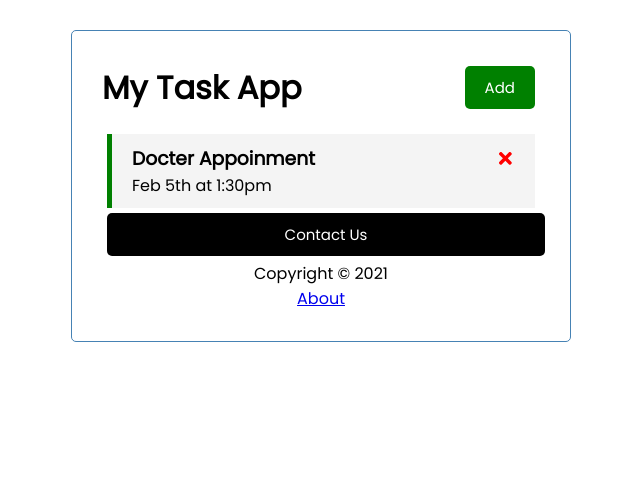
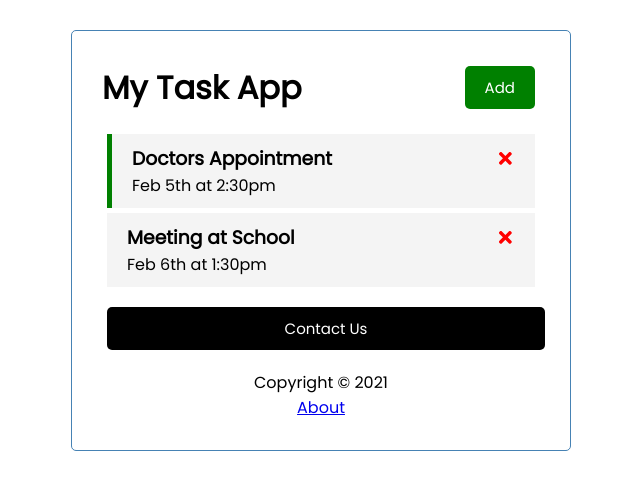
Before and after one commit to nisHcodeX/My-Task-App, a React (Create React App) app: page / in a window 1280 px wide. Shown: the top 490 px of the page, without its empty margins (319-959 px from the left). Built offline with nearby package versions, Linux system fonts and the light colour scheme; data requests are answered from the project's data file.

Commit message:
Change routing method of ContactUsForm

```diff
--- a/db.json
+++ b/db.json
@@ -1,10 +1,16 @@
 {
   "tasks": [
     {
-      "text": "Docter Appoinment",
-      "day": "Feb 5th at 1:30pm",
-      "reminder": true,
-      "id": 4
+      "id": 1,
+      "text": "Doctors Appointment",
+      "day": "Feb 5th at 2:30pm",
+      "reminder": true
+    },
+    {
+      "id": 2,
+      "text": "Meeting at School",
+      "day": "Feb 6th at 1:30pm",
+      "reminder": false
     }
   ]
 }
--- a/src/App.js
+++ b/src/App.js
@@ -4,8 +4,9 @@ import About from './components/About'
 import Tasks from './components/Tasks'
 import AddTask from './components/AddTask'
 import ContactUs from './components/ContactUs'
-import {useState, useEffect} from 'react'
-import {BrowserRouter as Router, Route, useLocation} from 'react-router-dom'
+import ContactUsForm from './components/ContactUsForm'
+import { useState, useEffect } from 'react'
+import { BrowserRouter as Router, Route } from 'react-router-dom'
 
 
 
@@ -13,69 +14,74 @@ function App() {
   //
 
   // toggle Button
- const [showAddTask,setShowAddTask] = useState (false)
+  const [showAddTask, setShowAddTask] = useState(false)
+  const [tasks, setTasks] = useState([])
 
- const [tasks,setTasks] = useState([])
-      useEffect(()=>{
+  useEffect(() => {
     const getTasks = async () => {
-        const tasksFromServer= await fetchTasks()
+      const tasksFromServer = await fetchTasks()
       setTasks(tasksFromServer)
     }
     getTasks()
-      },[])
+  }, [])
   // Fetch Tasks
-  const fetchTasks= async ()=>{
+  const fetchTasks = async () => {
     const res = await fetch(`http://localhost:5000/tasks/`)
     const data = await res.json()
     return data
   }
   // Fetch Task
 
-      const fetchTask= async (id)=>{
-      const res = await fetch(`http://localhost:5000/tasks${id}`)
+  const fetchTask = async (id) => {
+    const res = await fetch(`http://localhost:5000/tasks/${id}`)
+    console.log(res, 'this is res')
     const data = await res.json()
 
     return data
   }
   // Add Task
-   const addTask =async (task) =>{
-    const res = await fetch('http://localhost:5000/tasks',{
-      method : 'POST',
-      headers : {
-        'Content-type':'application/json'
+  const addTask = async (task) => {
+    const res = await fetch('http://localhost:5000/tasks', {
+      method: 'POST',
+      headers: {
+        'Content-type': 'application/json'
       },
-      body : JSON.stringify(task)
+      body: JSON.stringify(task)
     })
 
     const data = await res.json()
-    setTasks([...tasks, data]) }
+
+    setTasks([...tasks, data])
+  }
   // Delete Event
-    const deleteTask =async (id) =>{
-     await fetch(`http://localhost:5000/tasks/${id}`,{
-      method : 'DELETE'
+  const deleteTask = async (id) => {
+    const res = await fetch(`http://localhost:5000/tasks/${id}`, {
+      method: 'DELETE'
     })
+    // control response status
+    res.status === 200 ?
       setTasks(
-          tasks.filter(tasks =>tasks.id !== id)
-        )}
+        tasks.filter(tasks => tasks.id !== id)
+      ) : alert('Error Deleting the task')
+  }
   // Toggle Event
-    const toggleTask =async (id) =>{
+  const toggleTask = async (id) => {
     const taskToToggle = await fetchTask(id)
-        const updTask ={...taskToToggle,
-          reminder : !taskToToggle.reminder}
+    console.log(taskToToggle)
+    const updTask = { ...taskToToggle, reminder: !taskToToggle.reminder }
 
-      const res = await fetch(`http://localhost:5000/tasks/${id}`,{
-          method : 'PUT',
-          headers:{
-            'Content-type':'application/json'
+    const res = await fetch(`http://localhost:5000/tasks/${id}`, {
+      method: 'PUT',
+      headers: {
+        'Content-type': 'application/json'
       },
-          body : JSON.stringify(updTask)
+      body: JSON.stringify(updTask)
     })
     const data = await res.json()
 
     setTasks(
-        tasks.map((task)=> task.id === id ?
-        {...task, reminder:
-           data.reminder}
+      tasks.map((task) => task.id === id ?
+        { ...task, reminder: data.reminder }
         : task
       )
     )
@@ -85,25 +91,25 @@ function App() {
     <Router>
       <div className="container">
         <Header
-    onAdd={()=>setShowAddTask(!showAddTask)}
-    showAddTask = {showAddTask}
+          onAdd={() => setShowAddTask(!showAddTask)}
+          showAdd={showAddTask}
         />
-     <Route path='/' exact render={(props)=>(
+        <Route path='/' exact render={(props) => (
           <>
-            {showAddTask &&  <AddTask
-            onAdd={addTask}
-            />}
-            {tasks.length >0 ?
-                ( <Tasks tasks={tasks}
+            {showAddTask && <AddTask onAdd={addTask} />}
+
+            {tasks.length > 0 ?
+              (<Tasks tasks={tasks}
                 onDelete={deleteTask}
                 onToggle={toggleTask}
-                    />):
+              />) :
               ('No Task to Preview')}
           </>
         )} />
-        <ContactUs/>
-        <Route path='/About' component={About}/>
-        <Footer className='footer'/>
+        <Route path ='/' exact component ={ContactUs}/>
+        <Route path ='/ContactUsForm' exact component ={ContactUsForm}/>
+        <Route path='/About' component={About} />
+        <Footer className='footer' />
 
       </div>
     </Router>
--- a/src/components/AddTask.js
+++ b/src/components/AddTask.js
@@ -1,11 +1,13 @@
 import {useState } from 'react'
+
 const AddTask = ({onAdd}) => {
     const [text,setText] =useState('')
     const [day,setDay] =useState('')
-    const [reminder,setReminder] =useState(true)
+    const [reminder,setReminder] =useState(false)
 
     const onSubmit =(e)=>{
         e.preventDefault()
+
         if(!text){
             alert('add task')
             return
--- a/src/components/ContactUs.js
+++ b/src/components/ContactUs.js
@@ -1,17 +1,15 @@
 import ContactUsForm from './ContactUsForm'
-import {Link, useLocation} from 'react-router-dom'
+import {Link} from 'react-router-dom'
+
 const ContactUs = () => {
-    const location = useLocation()
     return (
-        <div>
-            <Link className="contactus-form-link" to='/ContactUsForm'>
-            <button className='btn btn-block'>
-                Contact Us
-            </button>
-             </Link>
-            {
-                location.pathname === '/ContactUsForm' && <ContactUsForm/>
-            }
+        <div className='ContactUs'>
+
+                <Link className="contactus-form-link" to='/ContactUsForm'>
+                    <button className='btn btn-block'>
+                        Contact Us
+                    </button>
+                </Link>
         </div>
     )
 }
--- a/src/components/ContactUsForm.js
+++ b/src/components/ContactUsForm.js
@@ -1,27 +1,25 @@
-import {Link} from 'react-router-dom'
+import { Link } from 'react-router-dom'
 
 const ContactUsForm = () => {
-
     return (
 
         <form>
             <div className="form-control">
-            <label className="contactus-form-label">Name</label>
-            <input type="text" placeholder="Enter Your Name"/>
+                <label className="contactus-form-label">Name</label>
+                <input type="text" placeholder="Enter Your Name" />
             </div>
             <div className="form-control">
-            <label className="contactus-form-label">Email</label>
-            <input type="email" placeholder="Enter Your Email "/>
+                <label className="contactus-form-label">Email</label>
+                <input type="email" placeholder="Enter Your Email " />
             </div>
             <div className="form-control">
-            <label className="contactus-form-label">Message</label>
-            <textarea className="text-area-style" placeholder="Enter Your Message "/>
+                <label className="contactus-form-label">Message</label>
+                <textarea className="text-area-style" placeholder="Enter Your Message " />
             </div>
-            <Link to='/'>
-            <input className='btn btn-block' type='submit' value='Send Message'/>
+            <Link className='contactus-form-link'to='/'>
+                <input className='btn btn-block' type='submit' value='Send Message' />
             </Link>
         </form>
-
     )
 }
 
--- a/src/components/Task.js
+++ b/src/components/Task.js
@@ -1,7 +1,8 @@
 import {FaTimes} from 'react-icons/fa'
+
 const Task = ({task,onDelete,onToggle}) => {
     return (
-        <div className={`task ${task.reminder ? 'reminder': ''}`}
+        <div className={`task ${task.reminder && 'reminder'}`}
             onDoubleClick={()=>onToggle(task.id)}
         >
             <h3>{task.text}
--- a/src/components/Tasks.js
+++ b/src/components/Tasks.js
@@ -6,9 +6,9 @@ const Tasks = ({tasks,onDelete,onToggle}) => {
     return (
         <>
            {
-           tasks.map((task)=>(
+           tasks.map((task, index)=>(
            <Task
-            key={task.id}
+            key={index}
             task={task}
             onToggle={onToggle}
             onDelete={onDelete}
--- a/src/index.css
+++ b/src/index.css
@@ -130,7 +130,10 @@ footer {
   display: flex;
 }
 
-.contactus-form-link{
+.contactus-form-link {
   text-decoration: none;
   color: white;
 }
+.ContactUs{
+  margin : 20px 0px 20px 0px;
+}
```
Also changed, not shown: src/components/About.js (line endings or trailing spaces). Lines whose indentation alone changed are shown as unchanged.
